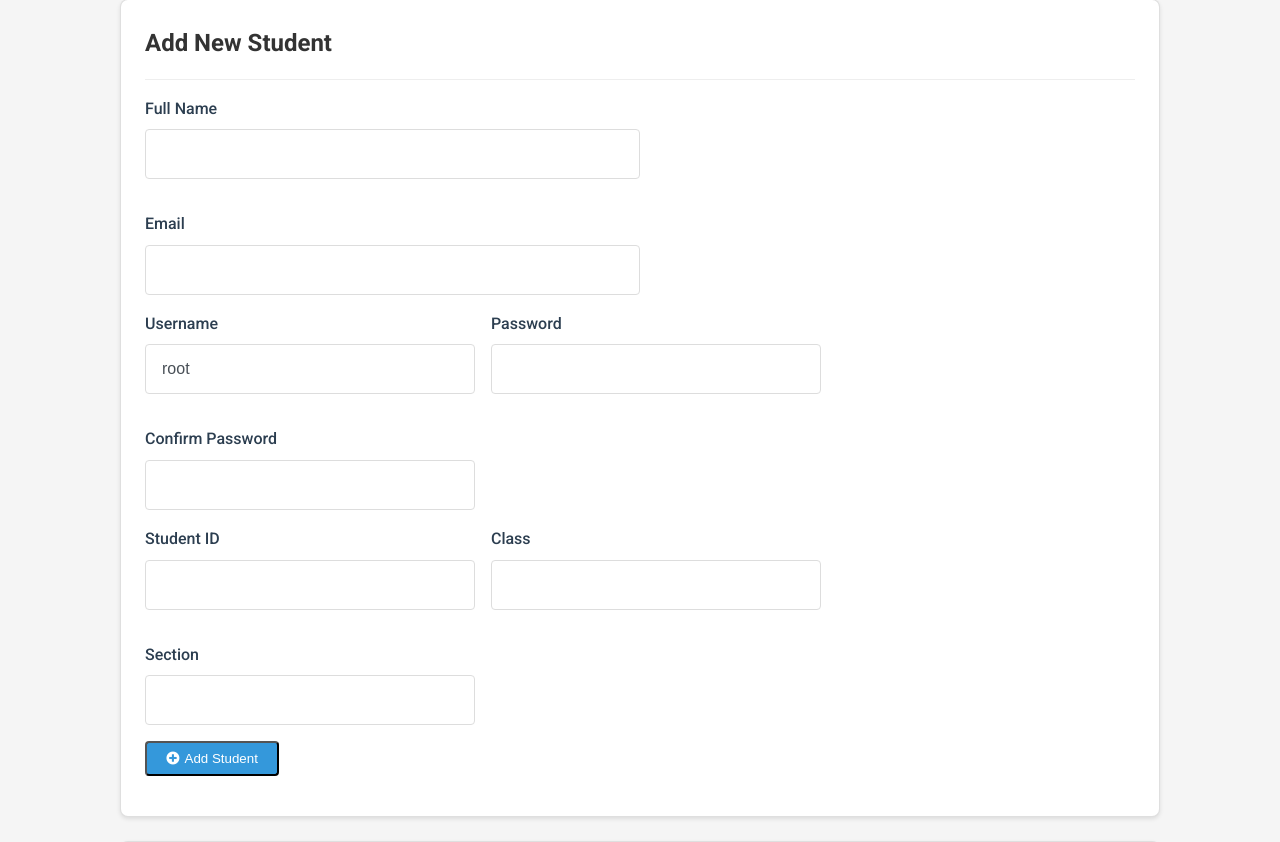
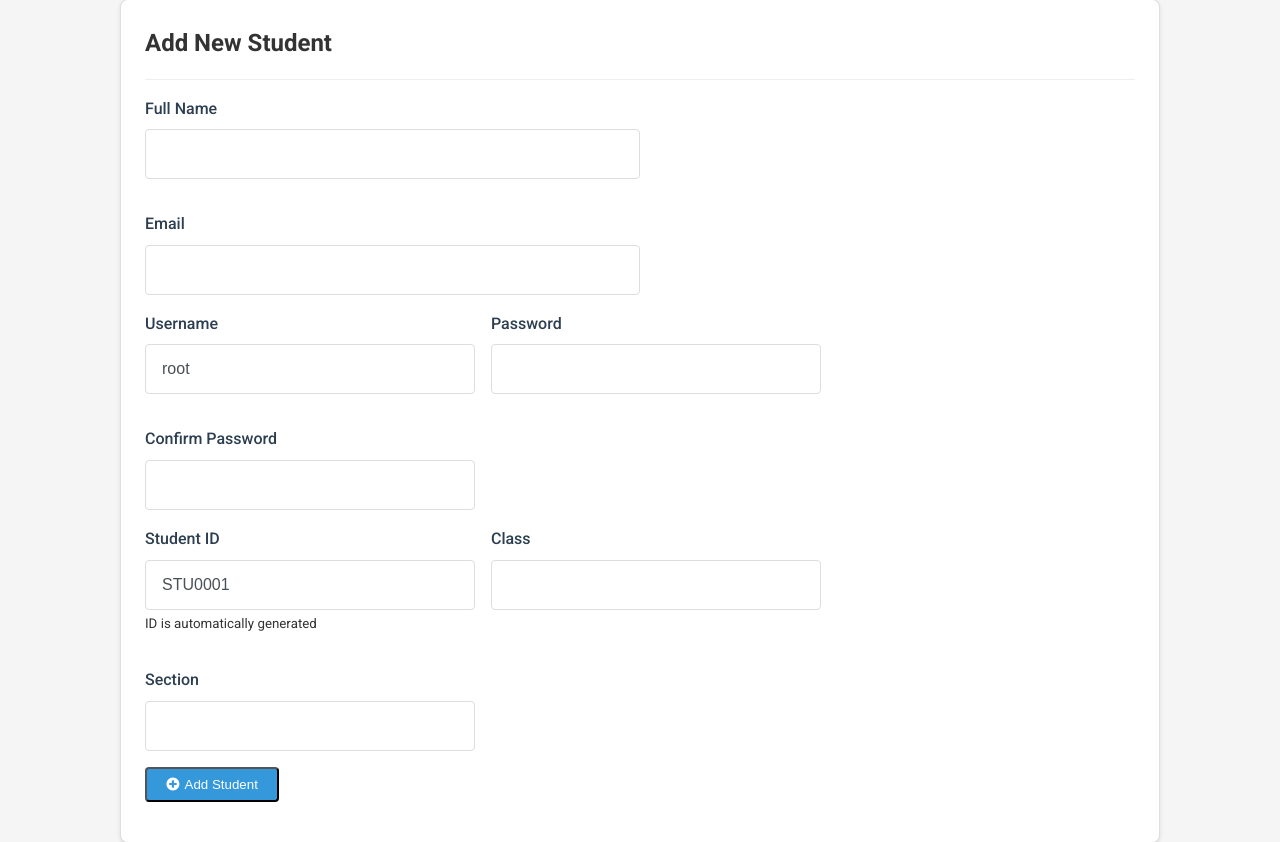
Before and after one commit to hamzatarifturing/studentflex, a PHP site: page /admin/add-student.php in a window 1280 px wide. Shown: the part 210-1052 px from the top of the page. Run offline with PHP 8.4, Linux system fonts and the light colour scheme; a user stored in the database is signed in; data comes from the database, SQL or seed files in the repository; tables that the repository leaves empty or names only in its code hold one stand-in row (values such as "Sample post").

Commit message:
Conversation 2A - Interaction 3 - Model Selected: B
This commit includes auto-filled Student ID and backend implementation to get max Student ID and generate new one

```diff
--- a/admin/add-student.php
+++ b/admin/add-student.php
@@ -19,7 +19,7 @@ if ($_SERVER['REQUEST_METHOD'] === 'POST' && isset($_POST['add_student'])) {
     $confirm_password = $_POST['confirm_password'];
     $full_name = trim($_POST['full_name']);
     $email = trim($_POST['email']);
-    $student_id = trim($_POST['student_id']);
+    $student_id = trim($_POST['student_id']); // This will be the auto-generated ID
     $class = trim($_POST['class']);
     $section = trim($_POST['section']);
 
@@ -47,7 +47,17 @@ if ($_SERVER['REQUEST_METHOD'] === 'POST' && isset($_POST['add_student'])) {
     }
 
     if (empty($student_id)) {
-        $errors[] = "Student ID is required";
+        // Generate new student ID if empty for some reason
+        $student_id_query = "SELECT MAX(CAST(SUBSTRING(student_id, 4) AS UNSIGNED)) as max_id FROM students";
+        $id_result = $conn->query($student_id_query);
+        if ($id_result && $id_result->num_rows > 0) {
+            $row = $id_result->fetch_assoc();
+            $max_id = $row['max_id'];
+            $next_id = ($max_id > 0) ? $max_id + 1 : 1;
+            $student_id = 'STU' . str_pad($next_id, 4, '0', STR_PAD_LEFT);
+        } else {
+            $student_id = 'STU0001'; // First student
+        }
     }
 
     if (empty($class)) {
@@ -161,6 +171,19 @@ if ($_SERVER['REQUEST_METHOD'] === 'POST' && isset($_POST['delete_student'])) {
 
     // Restore autocommit mode
     $conn->autocommit(TRUE);
+}
+
+// Get next student ID
+$next_student_id = '';
+$student_id_query = "SELECT MAX(CAST(SUBSTRING(student_id, 4) AS UNSIGNED)) as max_id FROM students";
+$id_result = $conn->query($student_id_query);
+if ($id_result && $id_result->num_rows > 0) {
+    $row = $id_result->fetch_assoc();
+    $max_id = $row['max_id'];
+    $next_id = ($max_id > 0) ? $max_id + 1 : 1;
+    $next_student_id = 'STU' . str_pad($next_id, 4, '0', STR_PAD_LEFT);
+} else {
+    $next_student_id = 'STU0001'; // First student
 }
 
 // Get all students for display
@@ -472,7 +495,8 @@ $students_result = $conn->query($students_query);
                     <div class="form-row">
                         <div class="form-group" style="width: 33.33%;">
                             <label for="student_id">Student ID</label>
-                            <input type="text" class="form-control" id="student_id" name="student_id" value="<?php echo isset($student_id) ? htmlspecialchars($student_id) : ''; ?>" required>
+                            <input type="text" class="form-control" id="student_id" name="student_id" value="<?php echo htmlspecialchars($next_student_id); ?>" readonly required>
+                            <small class="form-text text-muted">ID is automatically generated</small>
                         </div>
 
                         <div class="form-group" style="width: 33.33%;">
```
